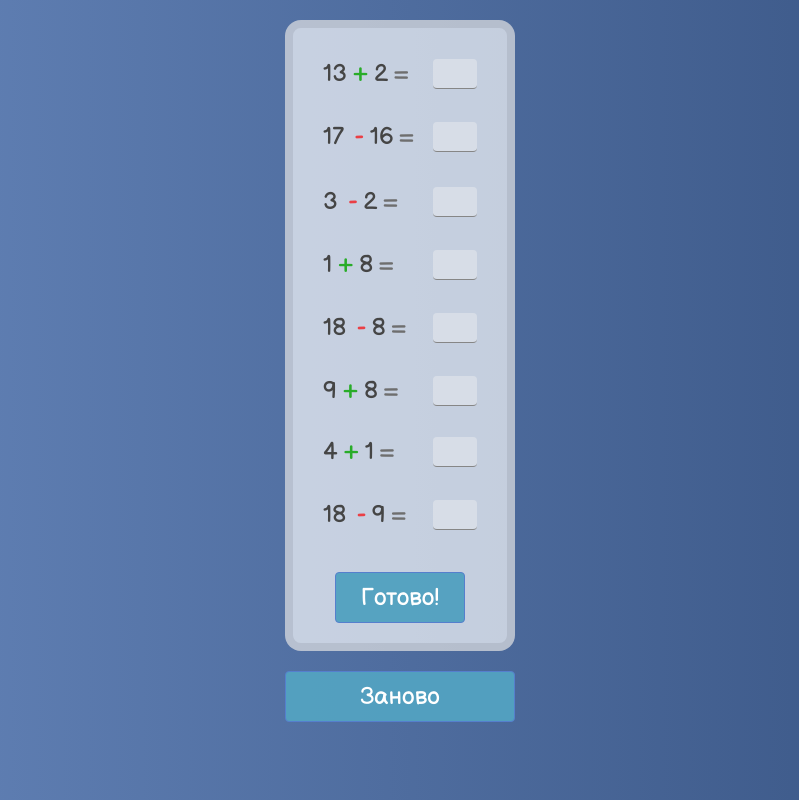
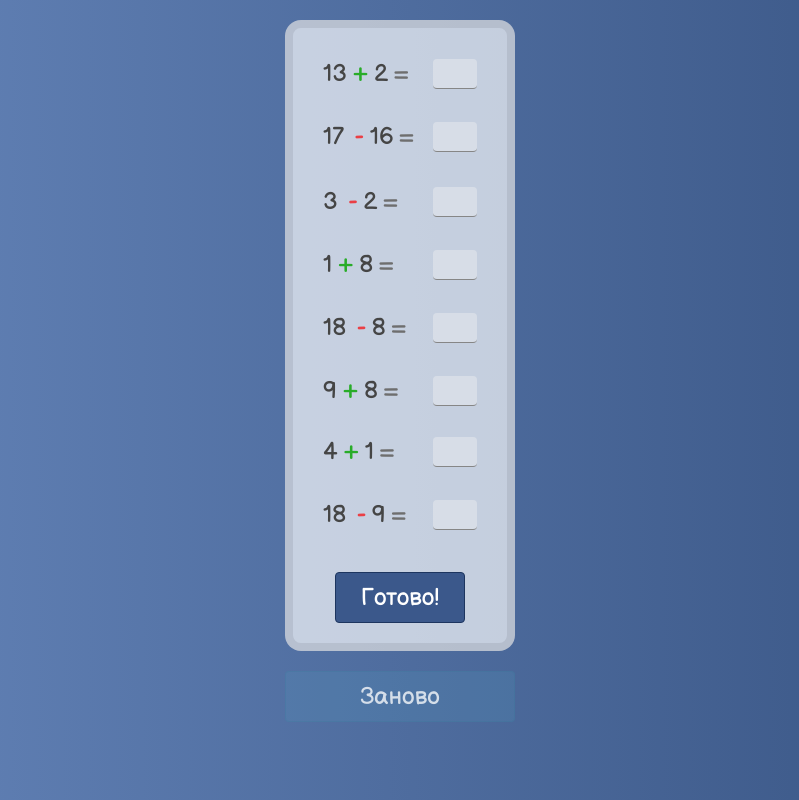
Before and after one commit to valin0k/alina, a React (Create React App) app: page / in a window 1280 px wide. Both pictures are taken after a click on the button "Начать". Shown: the whole page, without its empty margins (240-1039 px from the left). Built offline with nearby package versions, Linux system fonts and the light colour scheme.

Commit message:
improve colors

```diff
--- a/src/App.css
+++ b/src/App.css
@@ -46,10 +46,19 @@ body {
   padding: 10px 25px;
   font-family: 'Balsamiq Sans', cursive;
   font-size: 24px;
-  background: rgba(83, 162, 193, 0.97);
+  background: #53a2c12e;
   border-radius: 4px;
-  border: 1px solid #557fcd;
+  border: 1px solid #3177932e;
   color: #fff;
+}
+
+.reset_btn {
+  color: #ffffffc2;
+}
+
+.start_btn {
+  background: #3b588b;
+  border: 1px solid #1d355f;
 }
 
 .container {
--- a/src/App.js
+++ b/src/App.js
@@ -35,7 +35,7 @@ function App() {
       {start ? (
         <div className={'container'}>
           <Form count={Number(roundsCount) || 8} min={1} max={19} />
-          <button className={'submit_btn'} onClick={onReset}>Заново</button>
+          <button className={'submit_btn reset_btn'} onClick={onReset}>Заново</button>
         </div>
       ) : (
         <div className={'greeting'}>
@@ -44,7 +44,7 @@ function App() {
             <div className={'label'}>Сколько примеров будем решать?</div>
             <input placeholder={'Как насчет 8?'} className={'roundInput'} onChange={onChange} value={roundsCount}/>
           </div>
-          <button className={'submit_btn'} onClick={onStartPress}>Начать</button>
+          <button className={'submit_btn start_btn'} onClick={onStartPress}>Начать</button>
         </div>
       )}
     </div>
--- a/src/Form/index.js
+++ b/src/Form/index.js
@@ -79,7 +79,7 @@ export default function Form({count, min, max}) {
           <div>Правильные ответы: {rightAnswers}</div>
           <div>Неправильные ответы: {wrongAnswers}</div>
         </div>
-      ) : <button className={'submit_btn'} disabled={showAnswer} onClick={onPress}>Готово!</button>}
+      ) : <button className={'submit_btn start_btn'} disabled={showAnswer} onClick={onPress}>Готово!</button>}
     </div>
   );
 }
```
